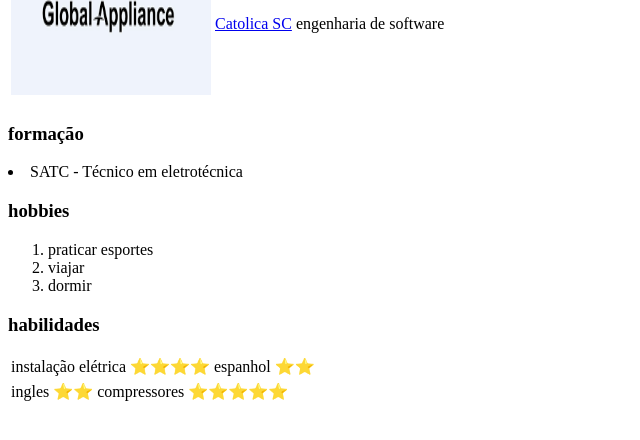
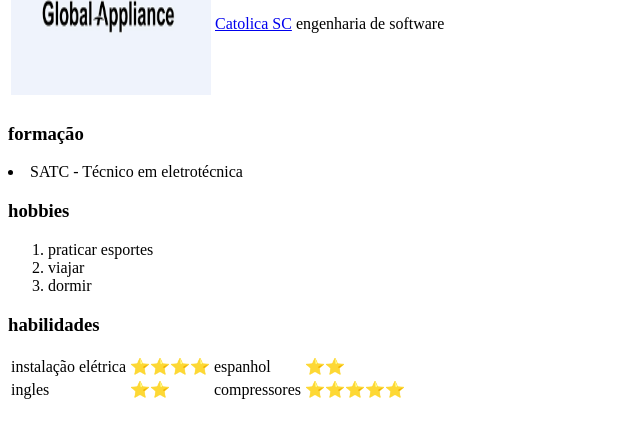
Before and after one commit to zairscremin/zair, a plain HTML site: page index.html in a window 1280 px wide. Shown: the part 166-606 px from the top of the page, without its empty margins (0-640 px from the left). Drawn offline with Linux system fonts and the light colour scheme.

Commit message:
corrigir a tabela de habilidades

```diff
--- a/index.html
+++ b/index.html
@@ -37,9 +37,10 @@
  <tr>
         <td>instalação elétrica</td><td>⭐⭐⭐⭐</td><td>espanhol</td><td>⭐⭐</td>
  </tr>
-    <table>
-        <table>
+
+        <tr>
             <td>ingles</td><td>⭐⭐</td><td>compressores</td><td>⭐⭐⭐⭐⭐</td>
+        </tr>
         </table>
 
 
```
